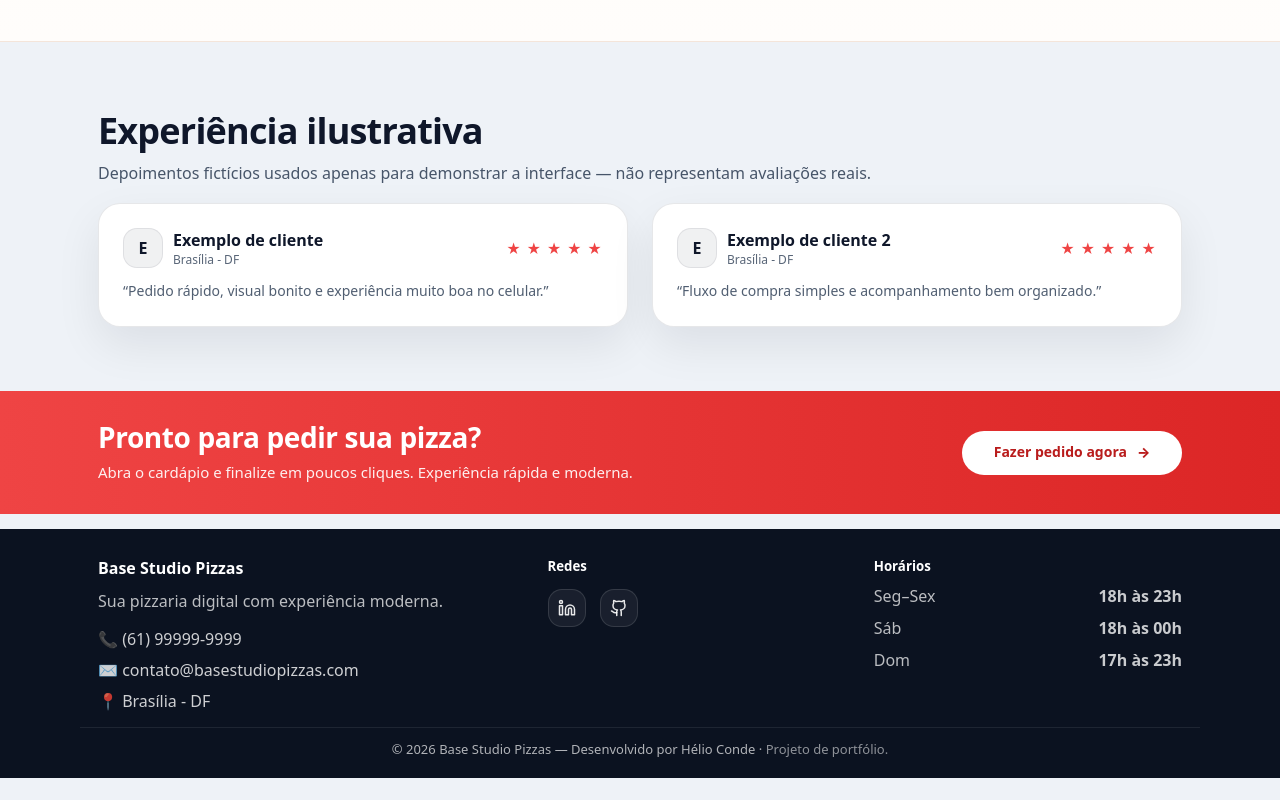
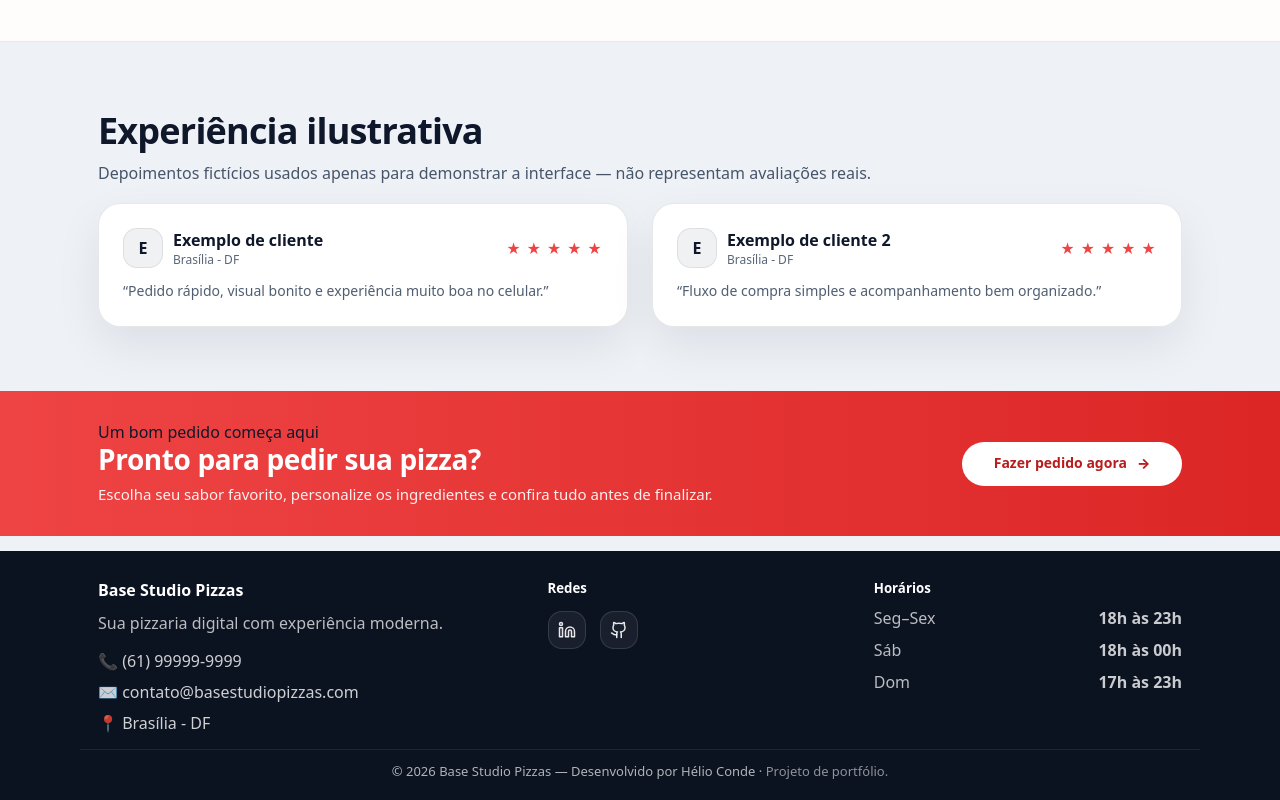
Before and after one commit to HelioConde/site-pizzaria, a React (Vite) app: page / in a window 1280 px wide. Shown: the part 1207-2007 px from the top of the page. Before the commit the page ends 1985 px from the top, so only its background shows below. Built offline with nearby package versions, Linux system fonts and the light colour scheme; no server answers; the database is empty.

Commit message:
design: improve CTA copy and visual hierarchy

```diff
--- a/src/components/sections/FinalCta/FinalCta.jsx
+++ b/src/components/sections/FinalCta/FinalCta.jsx
@@ -7,10 +7,11 @@ export default function FinalCta() {
     <section className={styles.wrap} aria-label="Chamada para ação final">
       <div className={styles.container}>
         <div className={styles.left}>
+          <span className={styles.eyebrow}>Um bom pedido começa aqui</span>
           <h2 className={styles.title}>Pronto para pedir sua pizza?</h2>
           <p className={styles.subtitle}>
-            Abra o cardápio e finalize em poucos cliques. Experiência rápida e
-            moderna.
+            Escolha seu sabor favorito, personalize os ingredientes e confira
+            tudo antes de finalizar.
           </p>
         </div>
 
```
